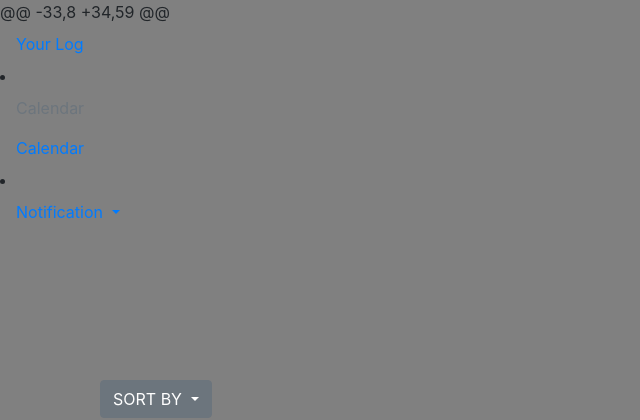
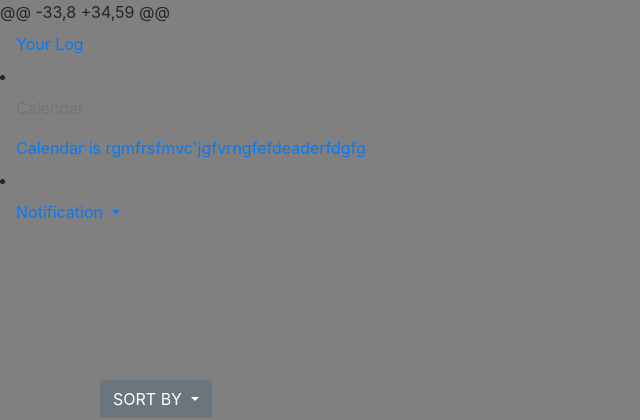
Before and after one commit to megha4595176/WebDev, a Django app: page / in a window 1280 px wide. Shown: the top 420 px of the page, without its empty margins (0-640 px from the left). Run offline with Django 3.2, Linux system fonts and the light colour scheme; some libraries are stand-ins or nearby versions.

Commit message:
this is to check the issues

```diff
--- a/BucketList/Templates/BucketList/home.html
+++ b/BucketList/Templates/BucketList/home.html
@@ -14,7 +14,7 @@
       </li>
       <li class="nav-item">
         <a class="nav-link disabled" href="#">Calendar</a>
-        <a class="nav-link" href="#">Calendar</a>
+        <a class="nav-link" href="#">Calendar is rgmfrsfmvc'jgfvrngfefdeaderfdgfg</a>
       </li>
 
 
```
